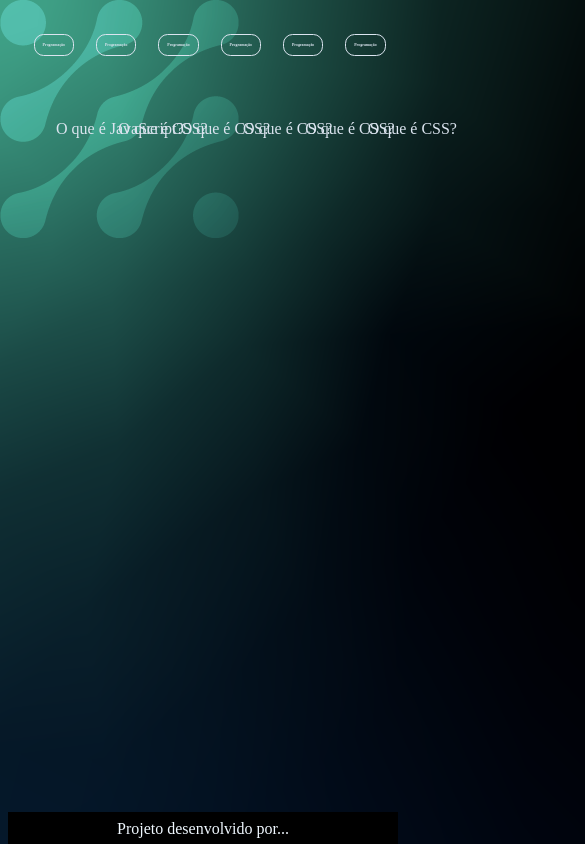
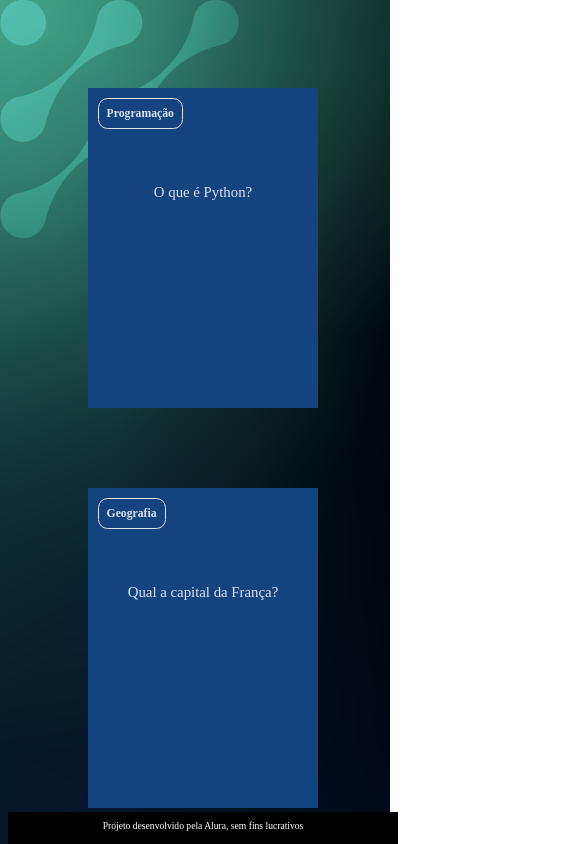
Before and after one commit to juliavalvess/ferramenta-interativa-2B-2025, a plain HTML site: page index.html in a window 390 px wide. Shown: the top 844 px of the page, 585 px wide, since content can reach past the window. Drawn offline with Linux system fonts and the light colour scheme.

Commit message:
01/10/2025

```diff
--- a/app.js
+++ b/app.js
@@ -1,14 +1,10 @@
 function criaCartao(categoria, pergunta, resposta) {
-    console.log(categoria, pergunta, resposta)
     let container = document.getElementById('container')
-    let cartao = document.createElementNS('article')
+    let cartao = document.createElement('article')
     cartao.className = 'cartao'
 
-    //17-09-25
-    cartao.innerHTML =
-    `
+    cartao.innerHTML = `
     <div class="cartao__conteudo">
-
     <h3>${categoria}</h3>
     <div class="cartao__conteudo__pergunta">
         <p>${pergunta}</p>
@@ -18,4 +14,16 @@ function criaCartao(categoria, pergunta, resposta) {
     </div>
     </div>
     `
+
+    let respostaEstaVisivel = false
+
+    function viraCartao() {
+        respostaEstaVisivel = !respostaEstaVisivel
+        cartao.classList.toggle('active', respostaEstaVisivel)
     }
+    cartao.addEventListener('click', viraCartao)
+
+
+    container.appendChild(cartao)
+
+}
--- a/assets/style.css
+++ b/assets/style.css
@@ -1,117 +1,116 @@
 :root {
     --text-color: #DBE4EF;
     --card-front-color: #144480;
-    --card-back-color: #f400ab;
+    --card-back-color: #00F4BF;
 }
 
-
 body {
-    background: url(img/bg-desktop.webp);
-    font-family: bai jamjuree;
+    background: url('img/bg-desktop.webp');
+    font-family: Bai Jamjuree;
 }
 
-
-footer{
-    background-color: black;
-    color: aliceblue;
-    position: fixed;
-    bottom: 0;
-    width: 100%;
-    height: 2rem;
-}
-footer p{
-    text-align: center;
-    font-size: 1rem;
-    margin-top: 0.5rem;
+#container {
+    display: flex;
+    flex-wrap: wrap;
+    justify-content: space-between;
+    padding: 4rem;
+    gap: 3rem;
 }
 
-#container{
-    display: flex;
-
-}
-.cartao{
+.cartao {
     margin: 1rem 1rem;
-
     height: 20rem;
     flex-grow: 1;
-    flex-basis: calc(33%-6rem);
-
+    flex-basis: calc(33% - 6rem);
 }
 
-.cartao__conteud<!DOCTYPE html>
-<html lang="pt-br">
-<head>
-    <meta charset="UTF-8">
-    <meta name="viewport" content="width=device-width, initial-scale=1.0">
-    <link rel="stylesheet" href="assets/style.css">
-    <title>Flashcard</title>
-</head>
-<body>
-    <main>
-        <section id="container">
-            <article class="cartao">
-                <div class="cartao__conteudo">
-                    <h3>Programação</h3>
-                    <div class="cartao__conteudo__pergunta">
-                        <p>O que é JavaScript?</p>
-                    </div>
-                    <div class="cartao__conteudo__resposta">
-                        <p>O JavaScript é uma linguagem de programação</p>
-                    </div>
-                </div>
-            </article>
-        </section>
-    </main>
-    <footer>
-        <p>Projeto desenvolvido pela Alura, sem fins lucrativos</p>
-    </footer>
-    <script src="app.js"></script>
-    <script src="perguntas.js"></script>
-</body>
-</html>o {
+.cartao__conteudo {
+    background-color: var(--card-front-color);
     text-align: center;
-    background-color: var(--card-front-color);
+    /* background-color: aquamarine; */
     height: 100%;
-    transform-style:preserve-3d ;
+    transform-style: preserve-3d;
     transition: transform 300ms ease-in-out;
 }
 
-.cartao__conteudo h3{
+.cartao__conteudo h3 {
     color: var(--text-color);
     border: 1px solid var(--text-color);
-
     text-align: left;
     padding: 0.5rem;
     position: absolute;
     margin: 0.6rem;
     border-radius: 0.6rem;
     font-size: 1vw;
+    backface-visibility: hidden;
 }
-.cartao__conteudo p{
+
+.cartao__conteudo p {
+    margin-top: 1rem;
+    padding: 2rem;
     margin-top: 4rem;
-    padding: 2rem;
+    font-size: 1.4vw;
 }
-.cartao__conteudo__pergunta p{
 
+.cartao__conteudo__pergunta p {
     color: var(--text-color);
     font-weight: 500;
 }
-.cartao__conteudo__resposta p{
 
+.cartao__conteudo__resposta p {
     color: var(--card-back-color);
     font-weight: 700;
 }
-.cartao:hover .cartao__conteudo{
 
+.cartao.active .cartao__conteudo {
     transform: rotateY(180deg);
 }
+
 .cartao__conteudo__pergunta,
-.cartao__conteudo__resposta{
+.cartao__conteudo__resposta {
     backface-visibility: hidden;
     position: absolute;
     height: 100%;
     width: 100%;
+    box-sizing: border-box;
 }
-.cartao__conteudo__resposta{
+
+.cartao__conteudo__resposta {
     transform: rotateY(180deg);
+    background-color: rgba(0, 244, 191, 0.2);
+    border: 4px solid var(--card-back-color);
 }
+
+footer {
+    background-color: black;
+    color: white;
+    position: fixed;
+    bottom: 0;
+    width: 100%;
+    height: 2rem;
+}
+
+footer p {
+    text-align: center;
+    font-size: 0.6rem;
+    margin-top: 0.5rem;
+}
+
+@media (max-width: 560px) {
+
+    body {
+        background: url('img/bg-mobile.webp'), no-repeat cover;
+    }
+
+    .cartao {
+        flex: 1 0 calc(100% - 1rem)
+    }
+
+    .cartao__conteudo h3 {
+        font-size: 3vw;
+    }
+
+    .cartao__conteudo p {
+        font-size: 3.8vw;
+    }
+}
--- a/index.html
+++ b/index.html
@@ -1,22 +1,16 @@
 <!DOCTYPE html>
 <html lang="pt-br">
-
 <head>
     <meta charset="UTF-8">
     <meta name="viewport" content="width=device-width, initial-scale=1.0">
-    <title>Flash card</title>
     <link rel="stylesheet" href="assets/style.css">
+    <title>Flashcard</title>
 </head>
-
 <body>
     <main>
         <section id="container">
-
-
-            <article class="cartao">
-
+            <!-- <article class="cartao">
                 <div class="cartao__conteudo">
-
                     <h3>Programação</h3>
                     <div class="cartao__conteudo__pergunta">
                         <p>O que é JavaScript?</p>
@@ -25,76 +19,13 @@
                         <p>O JavaScript é uma linguagem de programação</p>
                     </div>
                 </div>
-
-            </article>
-            <article class="cartao">
-                <div class="cartao__conteudo">
-                    <h3>Programação</h3>
-                    <div class="cartao__conteudo__pergunta">
-                        <p>O que é CSS?</p>
-                    </div>
-                    <div class="cartao__conteudo__resposta">
-                        <p>O CSS é uma linguagem de estilização</p>
-                    </div>
-                </div>
-            </article>
-
-            <article class="cartao">
-                <div class="cartao__conteudo">
-                    <h3>Programação</h3>
-                    <div class="cartao__conteudo__pergunta">
-                        <p>O que é CSS?</p>
-                    </div>
-                    <div class="cartao__conteudo__resposta">
-                        <p>O CSS é uma linguagem de estilização</p>
-                    </div>
-                </div>
-            </article>
-
-            <article class="cartao">
-                <div class="cartao__conteudo">
-                    <h3>Programação</h3>
-                    <div class="cartao__conteudo__pergunta">
-                        <p>O que é CSS?</p>
-                    </div>
-                    <div class="cartao__conteudo__resposta">
-                        <p>O CSS é uma linguagem de estilização</p>
-                    </div>
-                </div>
-            </article>
-
-            <article class="cartao">
-                <div class="cartao__conteudo">
-                    <h3>Programação</h3>
-                    <div class="cartao__conteudo__pergunta">
-                        <p>O que é CSS?</p>
-                    </div>
-                    <div class="cartao__conteudo__resposta">
-                        <p>O CSS é uma linguagem de estilização</p>
-                    </div>
-                </div>
-            </article>
-
-            <article class="cartao">
-                <div class="cartao__conteudo">
-                    <h3>Programação</h3>
-                    <div class="cartao__conteudo__pergunta">
-                        <p>O que é CSS?</p>
-                    </div>
-                    <div class="cartao__conteudo__resposta">
-                        <p>O CSS é uma linguagem de estilização</p>
-                    </div>
-                </div>
-            </article>
-
-
+            </article> -->
         </section>
     </main>
-
     <footer>
-        <p>Projeto desenvolvido por...</p>
+        <p>Projeto desenvolvido pela Alura, sem fins lucrativos</p>
     </footer>
-
+    <script src="app.js"></script>
+    <script src="perguntas.js"></script>
 </body>
-
 </html>
--- a/perguntas.js
+++ b/perguntas.js
@@ -1,5 +1,23 @@
-criaCartão(
-'Programação'
-'O que é JavaScript?'
-'O JavaScript é uma linguagem de programação'
+criaCartao(
+    'Programação',
+    'O que é Python?',
+    'O Python é uma linguagem de programação'
 )
+
+criaCartao(
+    'Geografia',
+    'Qual a capital da França?',
+    'A capital da França é Paris'
+)
+
+criaCartao(
+    'Programação',
+    'O que é uma função?',
+    'Uma função é um bloco de código que executa alguma tarefa'
+)
+
+criaCartao(
+    'Lingua inglesa',
+    'Como se diz oi em Inglês?',
+    'Oi em ingles é HI (RAI)'
+)
```
Lines whose indentation alone changed are shown as unchanged.
